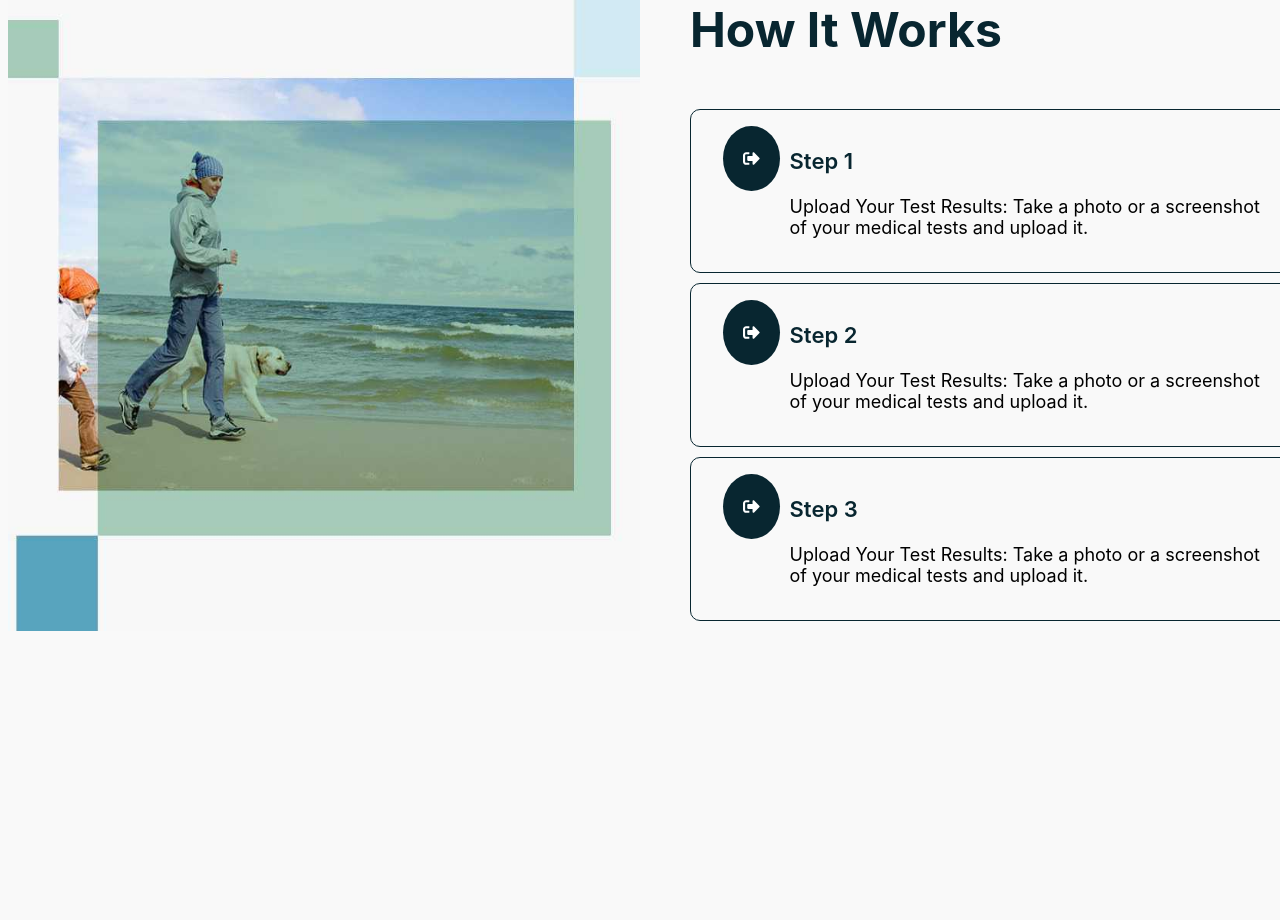
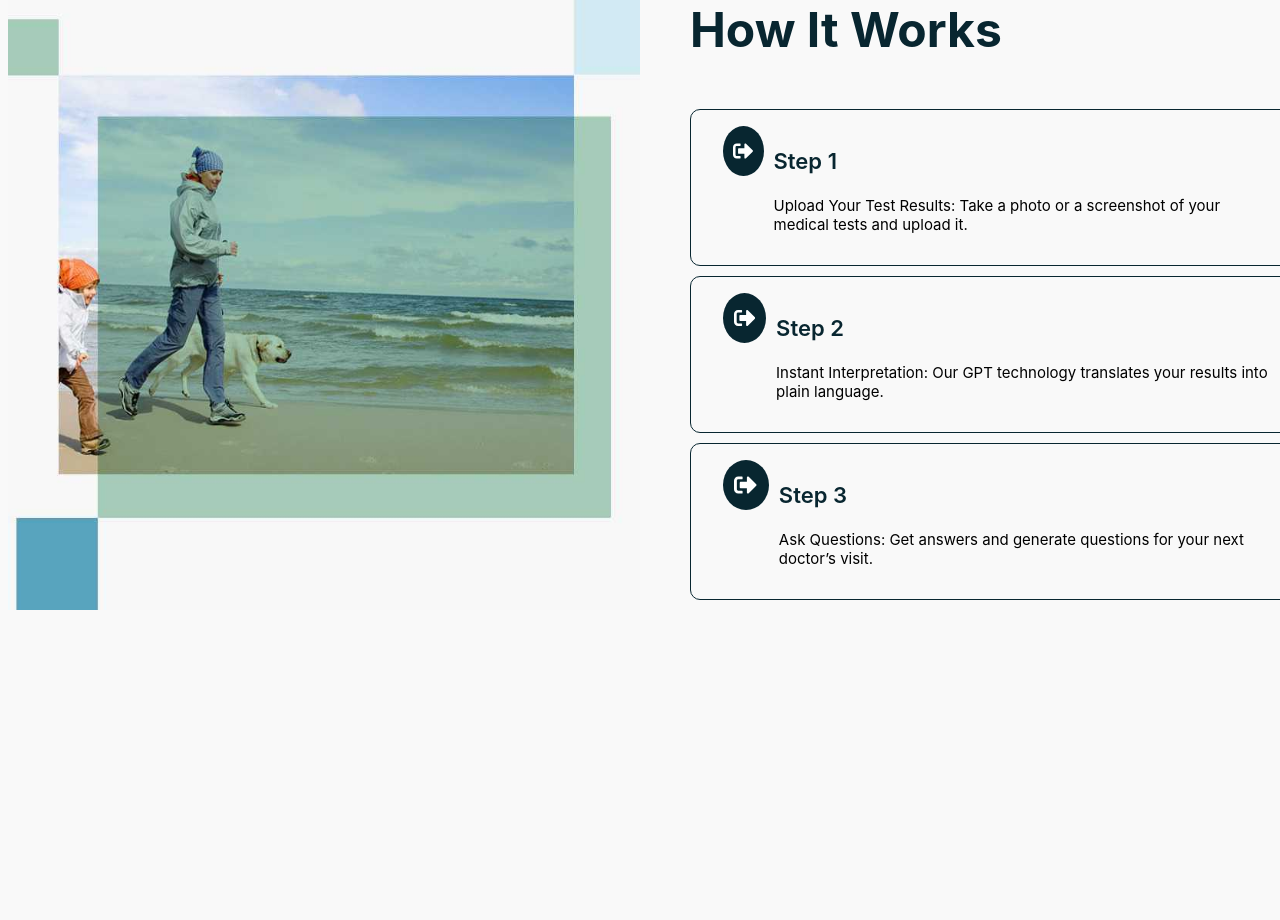
Before and after one commit to Henryford52/AI_Project, a React (Vite) app: page / in a window 1280 px wide. Shown: the part 1140-2060 px from the top of the page. Built offline with nearby package versions, Linux system fonts and the light colour scheme.

Commit message:
first commit

```diff
--- a/src/components/body/section2/index.jsx
+++ b/src/components/body/section2/index.jsx
@@ -39,7 +39,7 @@ const Section2 = () => {
                             </div>
                             <div className='section2-card-flex-content'>
                                 <h3>Step 2</h3>
-                                <p>Upload Your Test Results: Take a photo or a  screenshot of your medical tests and upload  it.</p>
+                                <p>Instant Interpretation: Our GPT technology translates your results into plain language.</p>
 
                             </div>
 
@@ -55,7 +55,7 @@ const Section2 = () => {
                             </div>
                             <div className='section2-card-flex-content'>
                                 <h3>Step 3</h3>
-                                <p>Upload Your Test Results: Take a photo or a  screenshot of your medical tests and upload  it.</p>
+                                <p>Ask Questions: Get answers and generate questions for your next doctor’s visit.</p>
 
                             </div>
 
--- a/src/components/body/section2/style.css
+++ b/src/components/body/section2/style.css
@@ -38,15 +38,15 @@
     display: flex;
     justify-content: center;
     background-color: #082630;
-    width: 90px;
-    height: 65px;
-    border-radius: 100%;
+    width: 52px;
+    height: 50px;
+    border-radius: 50%;
 }
 .section2-card-flex-icon svg{
     /* color: white; */
     color: #fff;
     fill: #fff;
-    width: 30%;
+    width: 50%;
 }
 .section2-card-flex{
     display: flex;
@@ -61,7 +61,7 @@
 
 }
 .section2-card-flex-content p{
-    font-size: 18px;
+    font-size: 15px;
     /* width: 90%; */
     /* display: inline-block; */
 }
```
